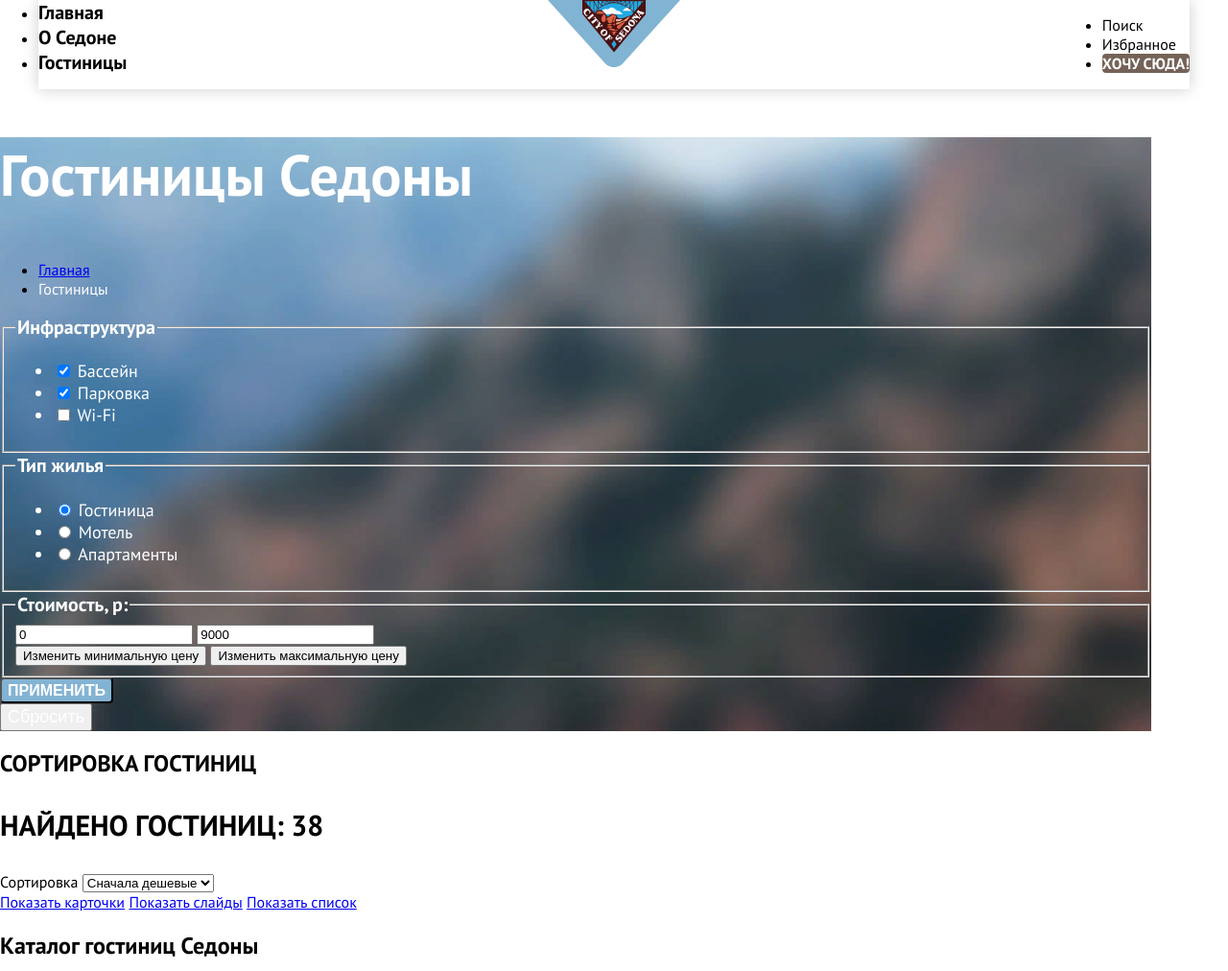
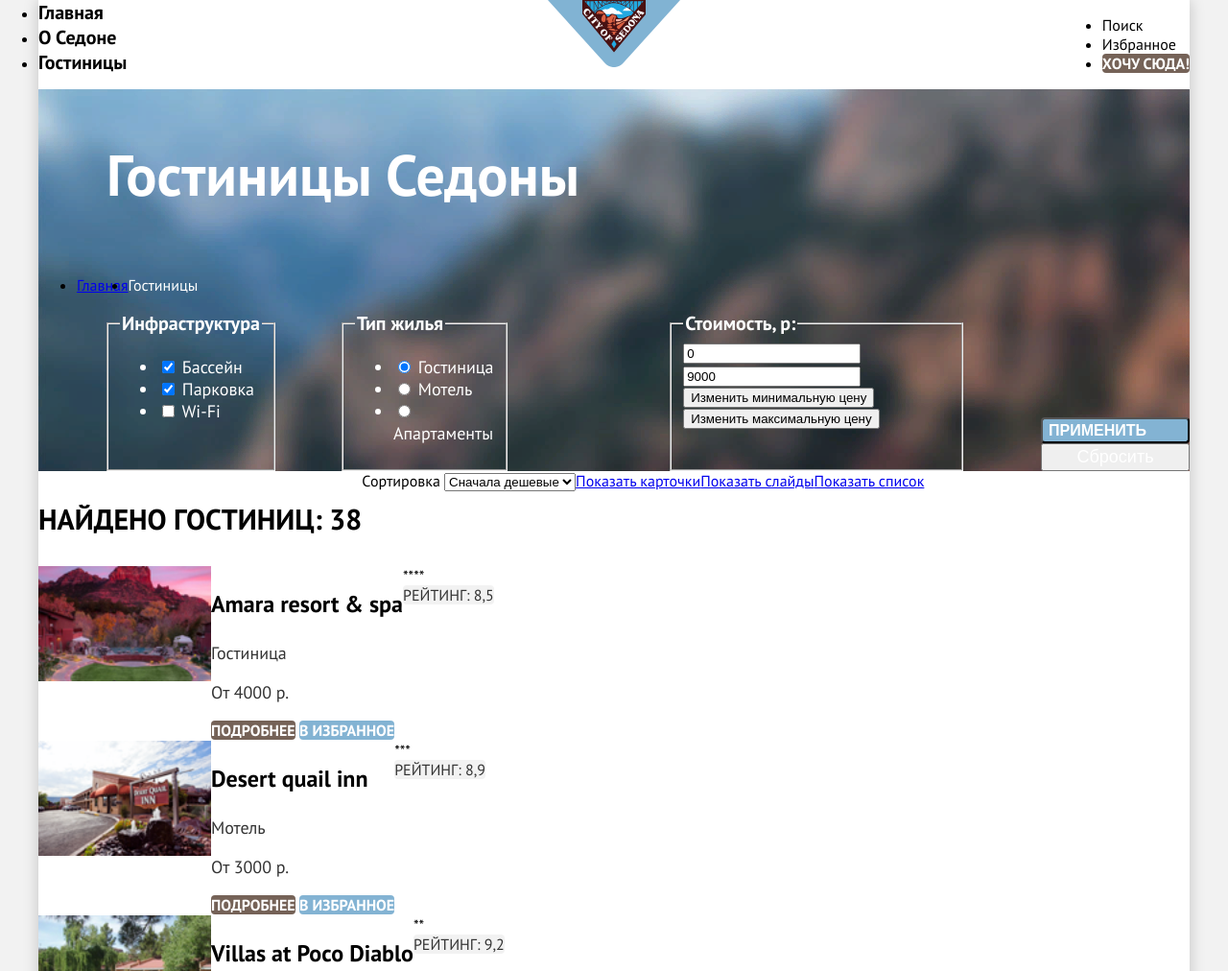
Before and after one commit to Kubik1979/1801333-sedona-32, a plain HTML site: page catalog.html in a window 1280 px wide. Shown: the top 1012 px of the page at 96% size. Drawn offline with Linux system fonts and the light colour scheme.

Commit message:
каталог

```diff
--- a/catalog.html
+++ b/catalog.html
@@ -25,7 +25,6 @@
                 </ul>
             </nav>
         </header>
-    </div>
         <main class="main-inner">
             <section class="selection-block">
                 <h1 class="catalog-main-head">Гостиницы Седоны</h1>
@@ -36,7 +35,7 @@
                     </ul>
                 </div>
                 <form class="catalog-filter" action="https://echo.htmlacademy.ru/" method="get">
-                <fieldset class="catalog-filter-group">
+                    <fieldset class="catalog-filter-group-infrastucture">
                         <legend class="catalog-filter-title">Инфраструктура</legend>
                         <ul class="catalog-filter-list">
                             <li class="catalog-filter-item"><input type="checkbox" name="pool" value="Бассейн" id="checkbox-pool" checked>
@@ -50,7 +49,7 @@
                             </li>
                         </ul>
                     </fieldset>
-                <fieldset class="catalog-filter-group">
+                    <fieldset class="catalog-filter-group-housing-type">
                         <legend class="catalog-filter-title">Тип жилья</legend>
                         <ul class="catalog-filter-list">
                             <li class="catalog-filter-item"><input type="radio" name="housing type" value="Гостиница" id="radio-hotel" checked>
@@ -64,7 +63,7 @@
                             </li>
                         </ul>
                     </fieldset>
-                <fieldset class="catalog-filter-group">
+                    <fieldset class="catalog-filter-group-cost">
                         <legend class="catalog-filter-title">Стоимость, р:</legend>
                         <div class="price-input">
                             <label class="catalog-filter-label"><input class="catalog-filter-input" type="number" name="min-price"
@@ -79,12 +78,14 @@
                             </div>
                         </div>
                     </fieldset>
+                    <div class="button-block">
                         <button class="button button-apply" type="submit">Применить</button>
                         <button class="button button-reset" type="reset">Сбросить</button>
+                    </div>
                 </form>
             </section>
             <section class="hotel-sorting">
-            <h2 class="visually-hidden hotel-sort-head">Сортировка гостиниц</h2>
+                <!-- <h2 class="visually-hidden hotel-sort-head">Сортировка гостиниц</h2> -->
                 <p class="sorting-head">Найдено гостиниц: 38</p>
                 <form class="sorting-type" action="https://echo.htmlacademy.ru/" method="get">
                     <label class="visually-hidden" for="sorting">Сортировка</label>
@@ -97,7 +98,7 @@
                 <a href="#" class="button button-list"><span class="visually-hidden">Показать список</span></a>
             </section>
             <section class="results-block">
-            <h2 class="visually-hidden hotel-katalog-head">Каталог гостиниц Седоны</h2>
+                <!-- <h2 class="visually-hidden hotel-katalog-head">Каталог гостиниц Седоны</h2> -->
                 <article class="result-item">
                     <div class="result-image">
                         <a href="#"><img src="img/amara-resort-spa.jpg" width="180" height="120" alt="гостиница Amara resort &spa"></a>
@@ -201,7 +202,10 @@
                     </div>
 
                 </article>
+            </section>
+            <div class="download-more-flex">
                 <button class="button download-more" type="button">Загрузить ещё</button>
+            </div>
             <ul class="pagination">
                 <li class="pagination-item">
                     <a class="pagination-link pagination-current">1</a>
@@ -228,7 +232,8 @@
           <option class="number-of-pages" value="number">4</option>
         </select>
             </form>
-        </section>
+
+
 
 
         </main>
@@ -258,6 +263,7 @@
                 </div>
             </div>
         </footer>
+    </div>
 </body>
 
 </html>
--- a/styles/styles.css
+++ b/styles/styles.css
@@ -24,13 +24,11 @@ body {
         flex-direction: column;
         min-height: 100%;
         font-family: "PT Sans", sans-serif;
-    background-color: F2F2F2;
+        background-color: #F2F2F2;
         color: #000000;
     }
 
-.main-container {
-    flex-grow: 1;
-}
+    .main-container {}
 
     .container {
         display: flex;
@@ -307,6 +305,8 @@ body {
         background-color: #756257;
     }
 
+    .download-more-flex {}
+
     .catalog-mailing {
         background-image: none;
     }
@@ -320,8 +320,6 @@ body {
         width: 720px;
         text-decoration: none;
     }
-
-
     /* Каталог */
 
     .main-nav-link-current-here {
@@ -341,6 +339,53 @@ body {
         font-size: 60px;
         line-height: 78px;
         color: #FFFFFF;
+        margin-left: 71px;
+    }
+
+    .selection-block {
+        display: flex;
+        flex-direction: column;
+    }
+
+    .inner-nav-list {
+        display: flex;
+    }
+
+    .catalog-filter {
+        display: flex;
+    }
+
+    .catalog-filter-group-infrastucture {
+        width: 150px;
+        margin-right: 67px;
+        margin-left: 71px;
+    }
+
+    .catalog-filter-group-housing-type {
+        width: 150px;
+        margin-right: 167px;
+    }
+
+    .catalog-filter-group-cost {
+        width: 287px;
+        margin-right: 81px;
+    }
+
+    .button-block {
+        display: flex;
+        flex-direction: column;
+        width: 160px;
+        justify-content: end;
+    }
+
+    .hotel-sorting {
+        display: flex;
+    }
+
+    .result-item {
+        display: flex;
+        width: 1200px;
+        margin: 0 auto;
     }
 
     .inner-nav-item-current {
@@ -348,6 +393,11 @@ body {
         font-size: 16px;
         line-height: 21px;
         color: #FFFFFF;
+    }
+
+    catalog-filter-group {
+        width: 170px;
+        margin-right: 167px;
     }
 
     .catalog-filter-title {
@@ -488,6 +538,15 @@ body {
         border-radius: 4px;
     }
 
+    .result-item {}
+
+    .rating-item {}
+
+    .pagination-flex {
+        display: flex;
+        flex-direction: row;
+    }
+
     .pagination-link {
         font-weight: bold;
         font-size: 20px;
```
Lines whose indentation alone changed are shown as unchanged.
